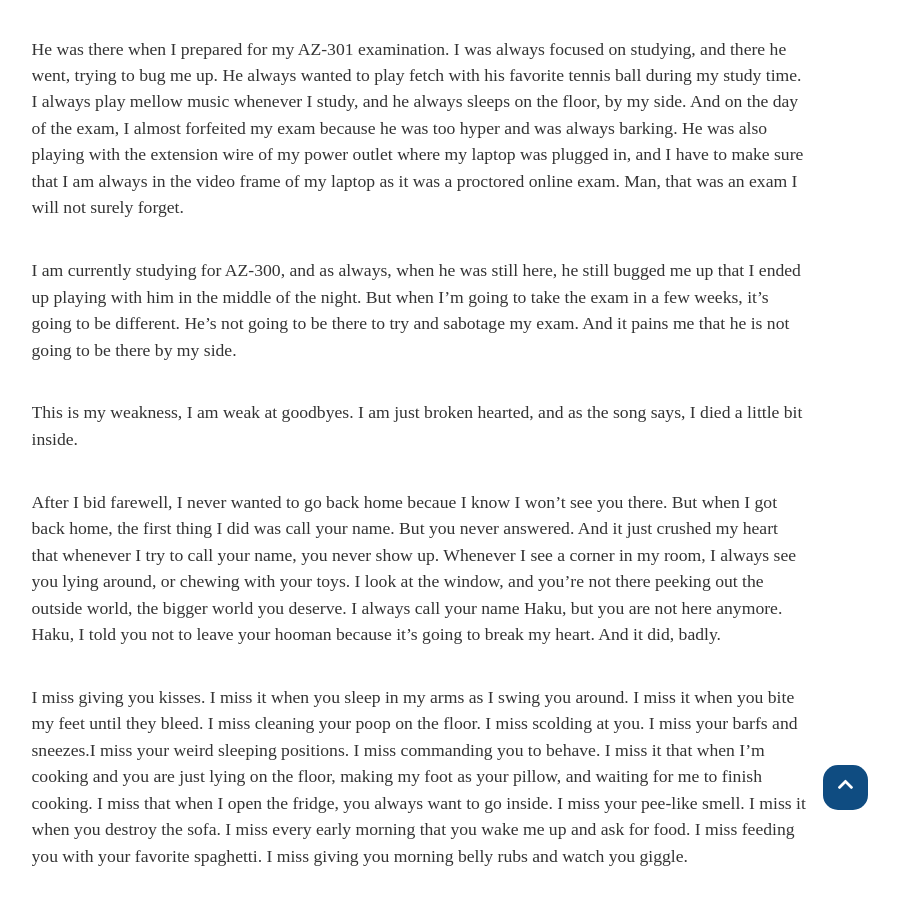
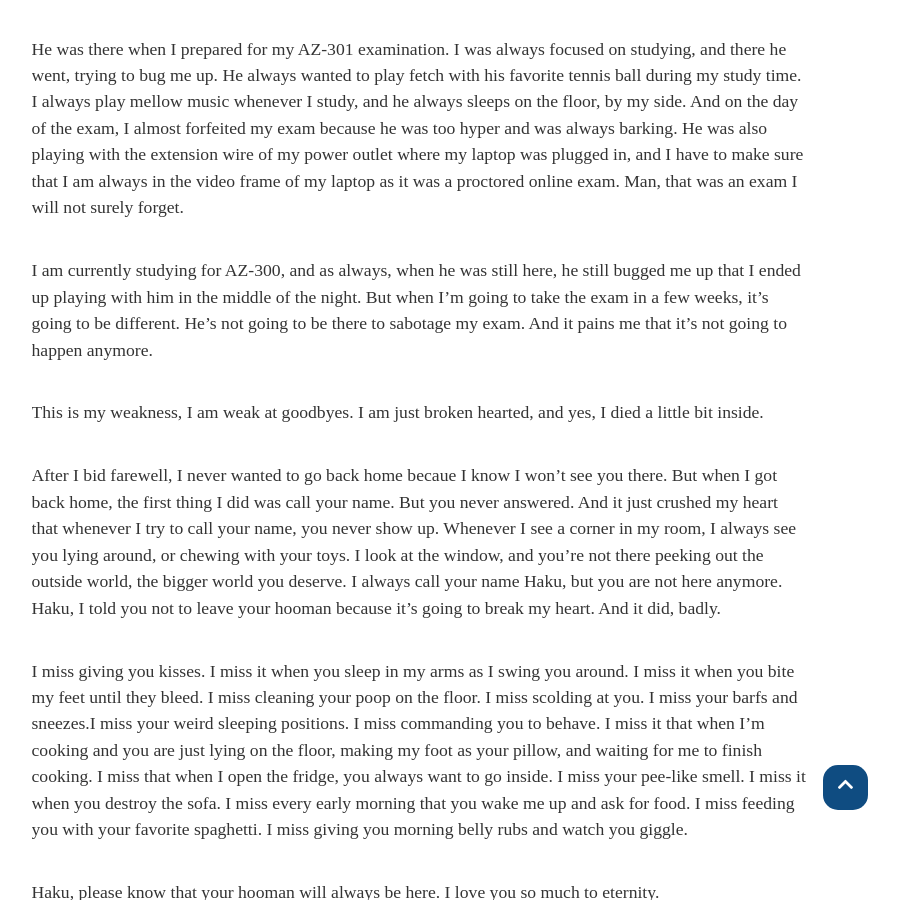
Before and after one commit to bonasfvck/blog, a Jekyll site: the page built from _posts/2020-06-08-haku.md, in a window 1280 px wide and 900 px high, scrolled down 1253 px. Shown: the whole window, without its empty margins (220-1119 px from the left). Built offline with Jekyll 4.4.1, drawn with Linux system fonts in a browser that asks for light colours; nearby versions of some CDN libraries; some web fonts are replaced; comment, search, counter and statistics services are not loaded.

Commit message:
Update 2020-06-08-haku.md

```diff
--- a/_posts/2020-06-08-haku.md
+++ b/_posts/2020-06-08-haku.md
@@ -37,11 +37,11 @@
 
 <br>
 
-I am currently studying for AZ-300, and as always, when he was still here, he still bugged me up that I ended up playing with him in the middle of the night. But when I'm going to take the exam in a few weeks, it's going to be different. He's not going to be there to try and sabotage my exam. And it pains me that he is not going to be there by my side.
+I am currently studying for AZ-300, and as always, when he was still here, he still bugged me up that I ended up playing with him in the middle of the night. But when I'm going to take the exam in a few weeks, it's going to be different. He's not going to be there to sabotage my exam. And it pains me that it's not going to happen anymore.
 
 <br>
 
-This is my weakness, I am weak at goodbyes. I am just broken hearted, and as the song says, I died a little bit inside.
+This is my weakness, I am weak at goodbyes. I am just broken hearted, and yes, I died a little bit inside.
 
 <br>
 
```
